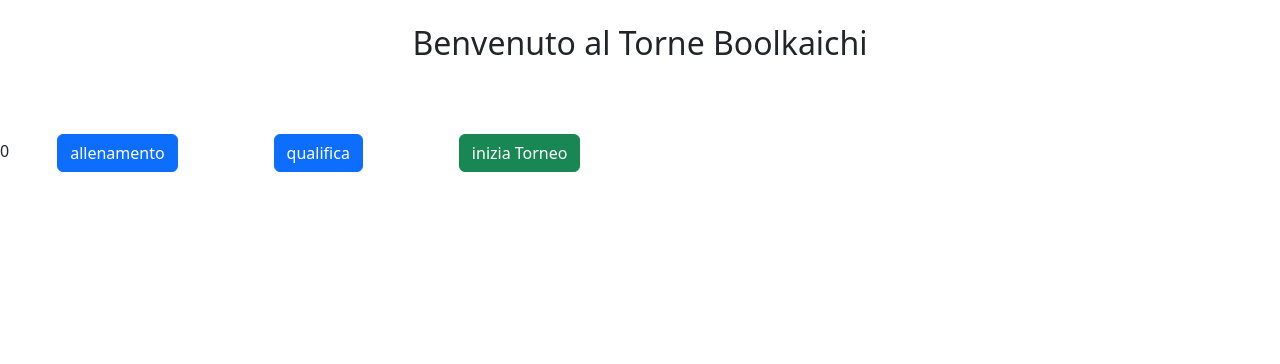
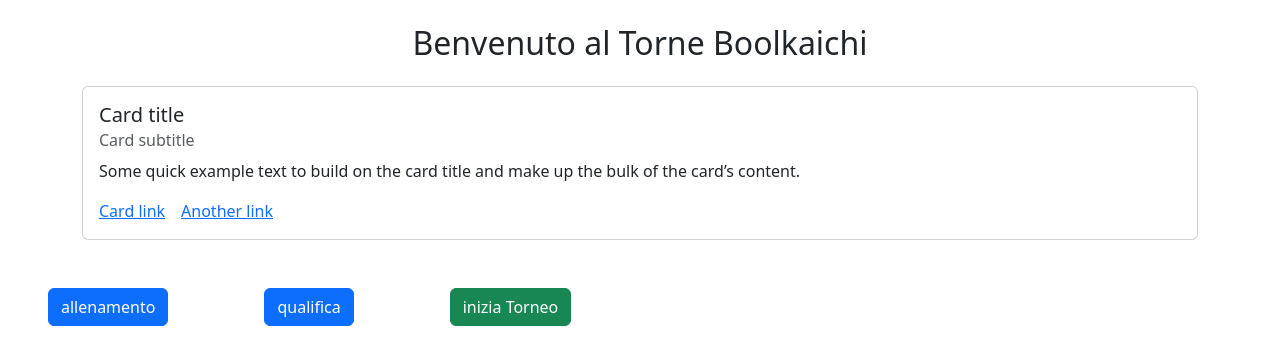
Before and after one commit to MassimilianoTagliabue/kata-js-torneo, a React (Vite) app: page / in a window 1280 px wide. Shown: the top 364 px of the page. Built offline with nearby package versions, Linux system fonts and the light colour scheme.

Commit message:
feat: prototipe card fighter

```diff
--- a/src/App.jsx
+++ b/src/App.jsx
@@ -5,8 +5,7 @@ import training from "./utils/Training";
 import qualification from "./utils/Qualification";
 import Tournament from "./utils/Tournament";
 import { GlobalContext } from "./context/GlobalContext";
-
-
+import FighterCard from "./components/FighterCard";
 
 
 
@@ -27,6 +26,7 @@ function App() {
 
     //vado a disattivare il bottone
     setDisabled(true);
+
   }
 
 
@@ -53,11 +53,39 @@ function App() {
 
   return (
     <GlobalContext.Provider value={globalProviderValue}>
-      <h2 className='text-center my-4'>Benvenuto al Torne Boolkaichi</h2>0
+      <h2 className='text-center my-4'>Benvenuto al Torne Boolkaichi</h2>
+
+      <div className="container-md" onChange={setArmedFighters}>
+
+        {armedFighters.length > 0 ? (
+          <>
+            {armedFighters.map((curFighter, index) => {
+              <div key={index} className="mb-5">
+
+                  <FighterCard
+                    fighter={curFighter}
+                  />
+              </div>
+            })}
+
+
+        </>
+
+      ) : (
+          <>
+            <div className="alert alert-light" role="alert">
+              Nessun combattente presente al momento
+            </div>
+          </>
+        )}
+        <FighterCard />
+      </div>
+
 
       <button className="btn btn-primary mx-5 my-5" onClick={handleTraining} disabled={disabled}> allenamento</button>
       <button className="btn btn-primary mx-5 my-5" onClick={handleQualification}>qualifica</button>
       <button className="btn btn-success mx-5 my-5" onClick={startTournament}>inizia Torneo</button>
+
     </GlobalContext.Provider>
   )
 }
--- a/src/components/FighterCard.jsx
+++ b/src/components/FighterCard.jsx
@@ -0,0 +1,19 @@
+
+function FighterCard({fighter}) {
+
+    return (
+        <>
+            <div className="card" >
+                <div className="card-body">
+                    <h5 className="card-title">Card title</h5>
+                    <h6 className="card-subtitle mb-2 text-body-secondary">Card subtitle</h6>
+                    <p className="card-text">Some quick example text to build on the card title and make up the bulk of the card’s content.</p>
+                    <a href="#" className="card-link">Card link</a>
+                    <a href="#" className="card-link">Another link</a>
+                </div>
+            </div>
+        </>
+    )
+}
+
+export default FighterCard;
--- a/src/layout/Applayout.jsx
+++ b/src/layout/Applayout.jsx
@@ -1,5 +1,5 @@
 import { Outlet } from "react-router";
-
+import FighterCard from "../components/FighterCard";
 
 function AppLayout(){
 
```
